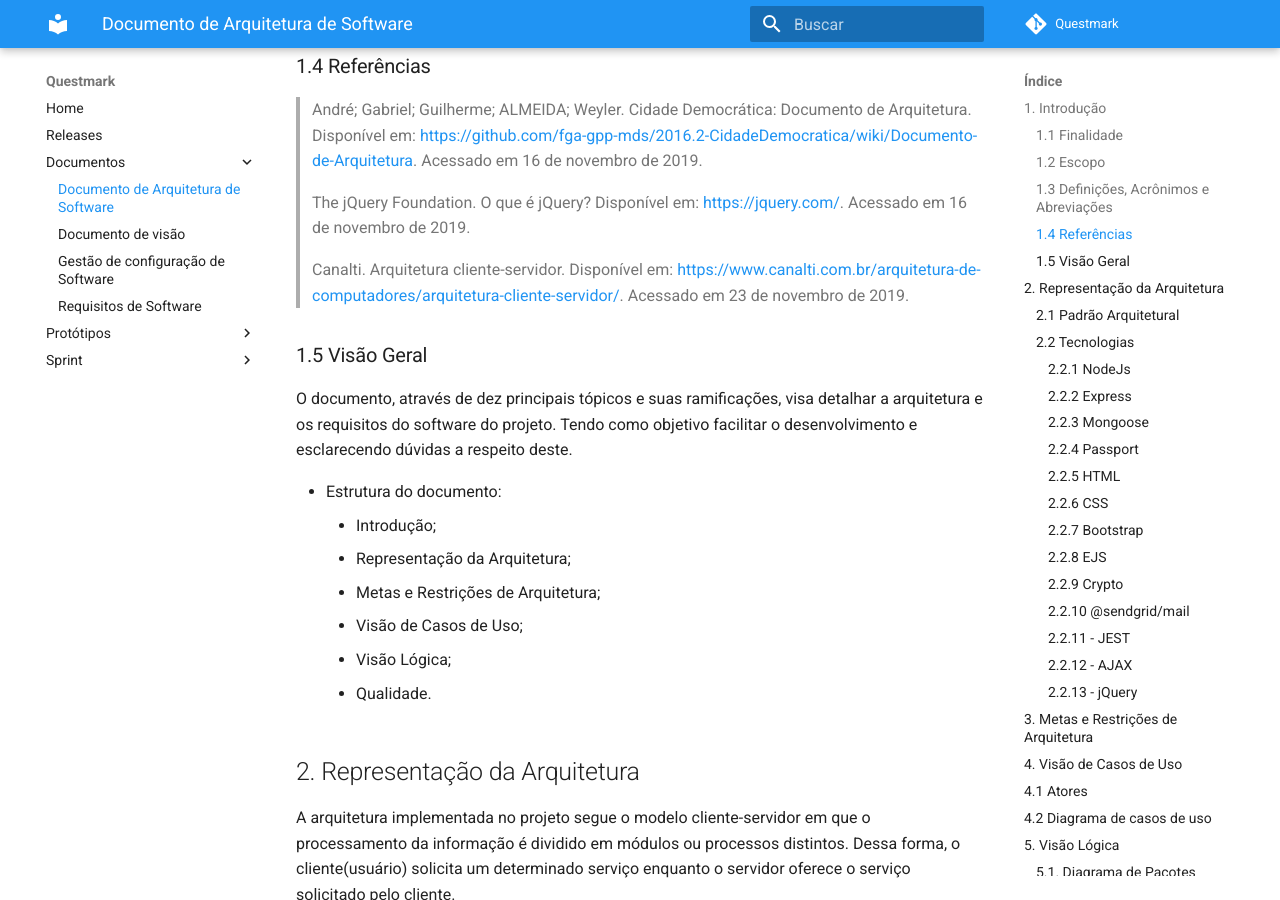
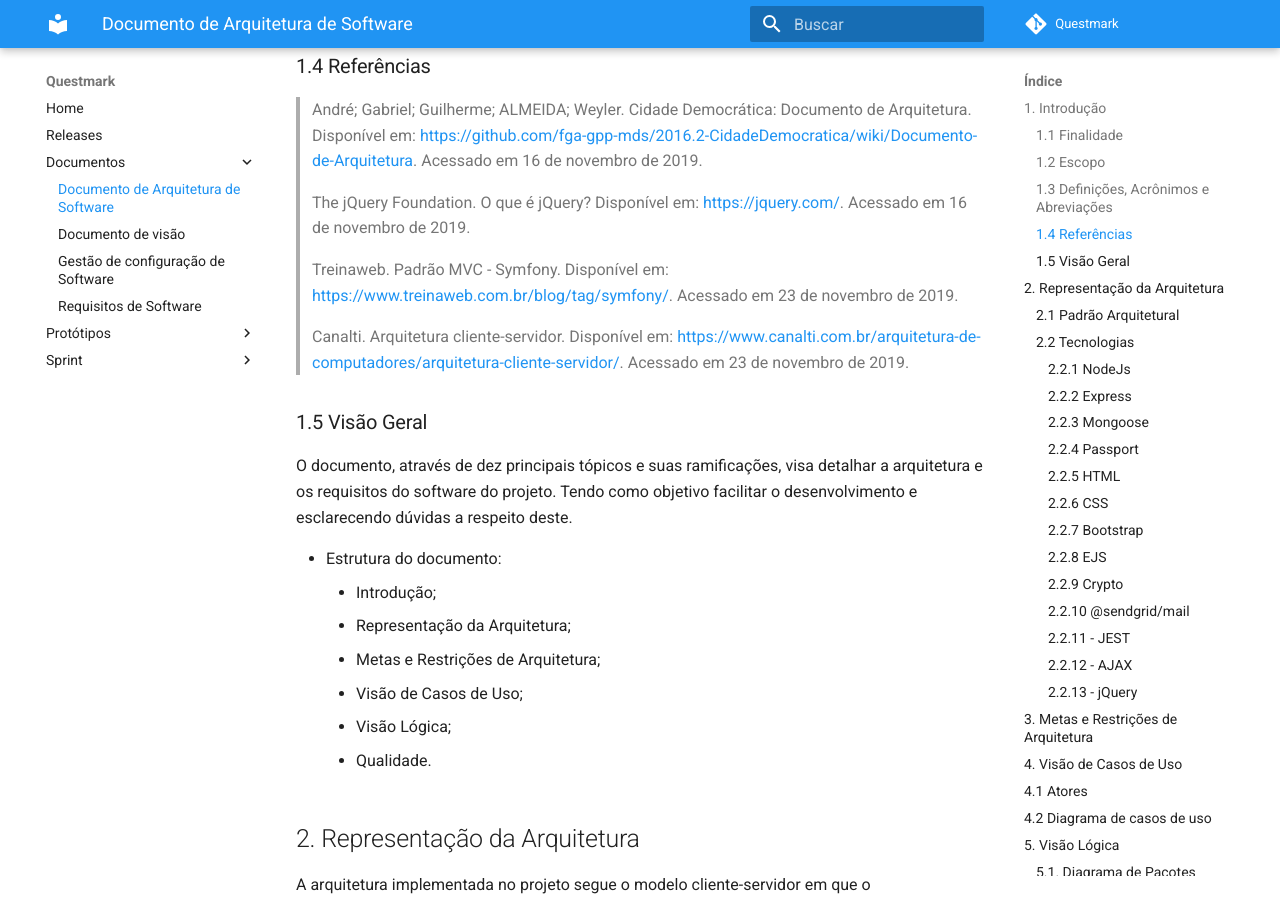
Before and after one commit to fga-eps-mds/2019.2-Questmark, an MkDocs documentation site: the page built from docs/Documentos/documento-de-arquitetura.md, in a window 1280 px wide and 900 px high, scrolled down 1031 px. Built offline with MkDocs 1.6.1 and Material for MkDocs 9.7.7, drawn with Linux system fonts in a browser that asks for light colours; comment, search, counter and statistics services are not loaded.

Commit message:
Adição de referência.

```diff
--- a/docs/Documentos/documento-de-arquitetura.md
+++ b/docs/Documentos/documento-de-arquitetura.md
@@ -23,6 +23,8 @@ Questmark é uma plataforma que irá possibilitar a criação de formulários em
 >André; Gabriel; Guilherme; ALMEIDA; Weyler. Cidade Democrática: Documento de Arquitetura. Disponível em: <https://github.com/fga-gpp-mds/2016.2-CidadeDemocratica/wiki/Documento-de-Arquitetura>. Acessado em 16 de novembro de 2019.
 
 >The jQuery Foundation. O que é jQuery? Disponível em: <https://jquery.com/>. Acessado em 16 de novembro de 2019.
+
+>Treinaweb. Padrão MVC - Symfony. Disponível em: <https://www.treinaweb.com.br/blog/tag/symfony/>. Acessado em 23 de novembro de 2019.
 
 >Canalti. Arquitetura cliente-servidor. Disponível em: <https://www.canalti.com.br/arquitetura-de-computadores/arquitetura-cliente-servidor/>. Acessado em 23 de novembro de 2019.
 
```
